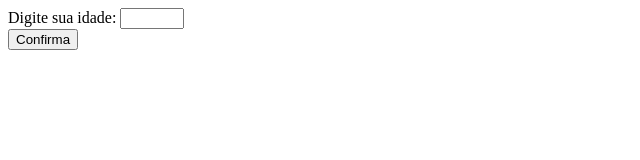
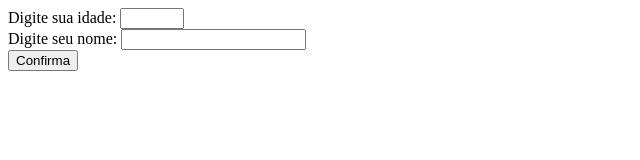
Before and after one commit to antonioaugustoalves/aulas-frontend, a plain HTML site: page campos-form.html in a window 1280 px wide. Shown: the whole page, without its empty margins (0-640 px from the left). Drawn offline with Linux system fonts and the light colour scheme.

Commit message:
Novo formulario

```diff
--- a/campos-form.html
+++ b/campos-form.html
@@ -13,6 +13,11 @@
         <label for="txt-idade">Digite sua idade:</label>
         <input type="number" name="txt-idade" id="txt-idade" min="4" max="100">
         <br>
+
+        <label for="txt-nome">Digite seu nome:</label>
+        <input type="text" name="txt-nome" id="txt-nome" minlength="4" maxlength="10">
+        <br>
+
         <input type="submit" value="Confirma">
     </form>
 </body>
```
